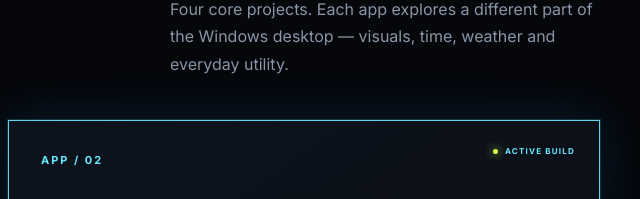
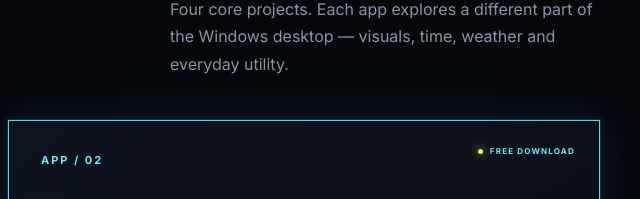
Before and after one commit to Hbomb330/hbombrg-com, a plain HTML site: page index.html in a window 1280 px wide. Shown: the part 1086-1285 px from the top of the page, 640-1280 px from the left. Drawn offline with nearby package versions, Linux system fonts and the light colour scheme; a web font is replaced by a local one.

Commit message:
Add Time Core 2.0 Windows download (#4)

```diff
--- a/index.html
+++ b/index.html
@@ -302,7 +302,7 @@ const aw=document.getElementById('appWindow');if(aw)new MutationObserver(renderR
 /* V3.3 deploy app configuration. Add URLs here; empty URLs stay safely disabled. */
 window.HBOMB_APP_CONFIG = {
   "blue-wave": { version: "2.1.0", status: "Free Download", launchUrl: "", downloadUrl: "https://github.com/Hbomb330/hbombrg-com/releases/download/blue-wave-v2.1.0/HBOMB.Blue.Wave.2.1.0.exe" },
-  "time-core": { version: "5.6", status: "Active Build", launchUrl: "", downloadUrl: "" },
+  "time-core": { version: "2.0", status: "Free Download", launchUrl: "", downloadUrl: "https://github.com/Hbomb330/hbombrg-com/releases/download/time-core-v2.0.0/HBOMB.Time.Core.2.0.0.exe" },
   "weather": { version: "1.1.1", status: "Active Build", launchUrl: "", downloadUrl: "" },
   "notepad": { version: "1.3", status: "Active Build", launchUrl: "", downloadUrl: "" }
 };
```
